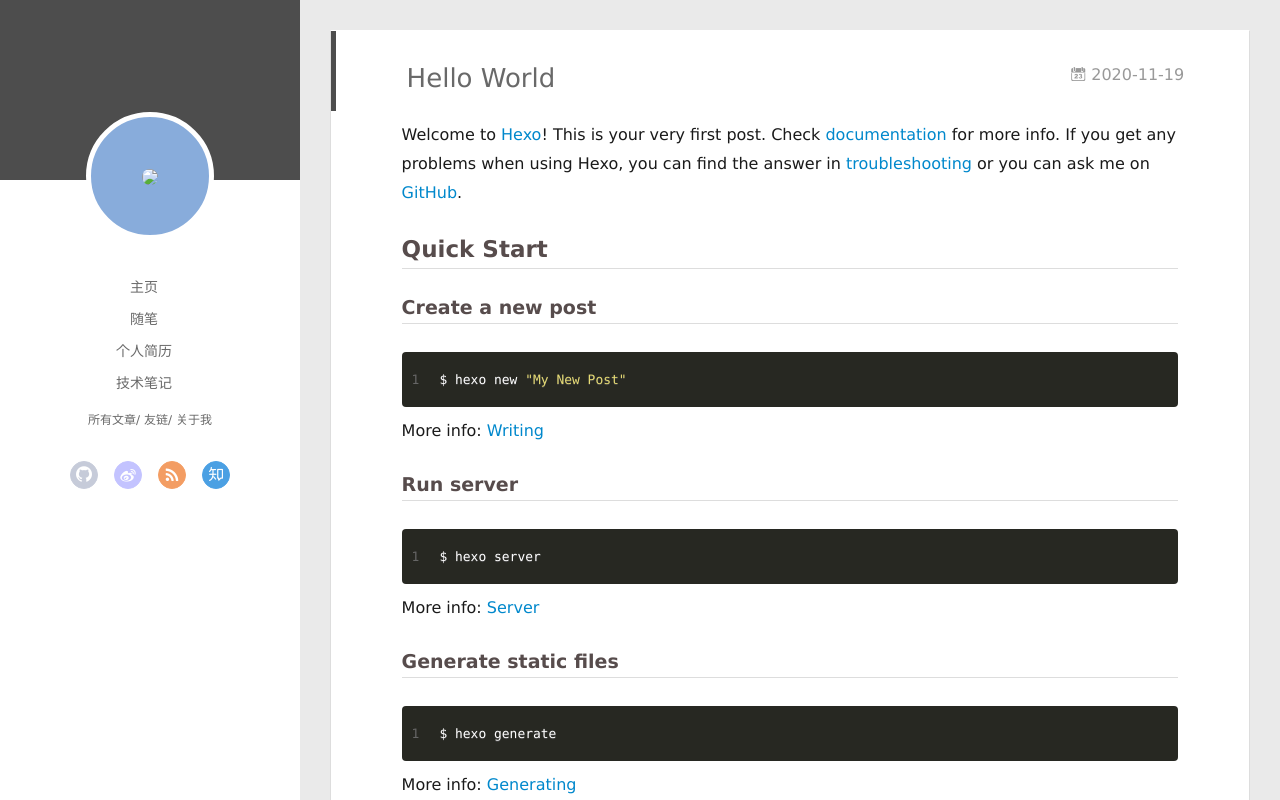
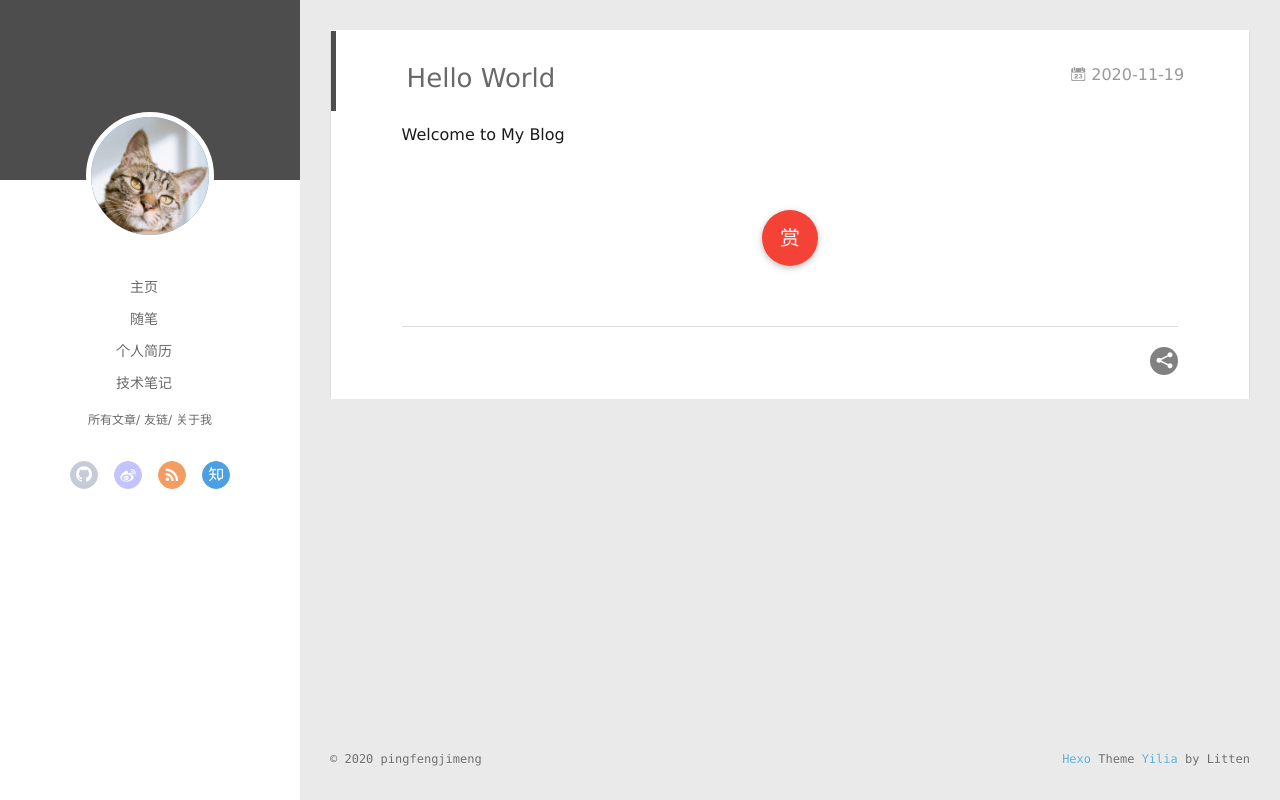
Before and after one commit to pingfengjimeng/pingfengjimeng.github.io, a plain HTML site: page 2020/11/19/hello-world/index.html in a window 1280 px wide. Drawn offline with Linux system fonts and the light colour scheme; no server answers.

Commit message:
Site updated: 2020-11-19 17:27:00

```diff
--- a/2020/11/19/hello-world/index.html
+++ b/2020/11/19/hello-world/index.html
@@ -47,7 +47,7 @@
 <div class="intrude-less">
 	<header id="header" class="inner">
 		<a href="/" class="profilepic">
-			<img src="/source/img/headimg20201119.jpg" class="js-avatar">
+			<img src="/img/headimg2020111901.jpg" class="js-avatar">
 		</a>
 		<hgroup>
 		  <h1 class="header-author"><a href="/"></a></h1>
@@ -109,7 +109,7 @@
 	<div class="intrude-less">
 		<header id="header" class="inner">
 			<div class="profilepic">
-				<img src="/source/img/headimg20201119.jpg" class="js-avatar">
+				<img src="/img/headimg2020111901.jpg" class="js-avatar">
 			</div>
 			<hgroup>
 			  <h1 class="header-author js-header-author"></h1>
@@ -186,21 +186,7 @@
 
     <div class="article-entry" itemprop="articleBody">
 
-        <p>Welcome to <a target="_blank" rel="noopener" href="https://hexo.io/">Hexo</a>! This is your very first post. Check <a target="_blank" rel="noopener" href="https://hexo.io/docs/">documentation</a> for more info. If you get any problems when using Hexo, you can find the answer in <a target="_blank" rel="noopener" href="https://hexo.io/docs/troubleshooting.html">troubleshooting</a> or you can ask me on <a target="_blank" rel="noopener" href="https://github.com/hexojs/hexo/issues">GitHub</a>.</p>
-<h2 id="Quick-Start"><a href="#Quick-Start" class="headerlink" title="Quick Start"></a>Quick Start</h2><h3 id="Create-a-new-post"><a href="#Create-a-new-post" class="headerlink" title="Create a new post"></a>Create a new post</h3><figure class="highlight bash"><table><tr><td class="gutter"><pre><span class="line">1</span><br></pre></td><td class="code"><pre><span class="line">$ hexo new <span class="string">&quot;My New Post&quot;</span></span><br></pre></td></tr></table></figure>
-
-<p>More info: <a target="_blank" rel="noopener" href="https://hexo.io/docs/writing.html">Writing</a></p>
-<h3 id="Run-server"><a href="#Run-server" class="headerlink" title="Run server"></a>Run server</h3><figure class="highlight bash"><table><tr><td class="gutter"><pre><span class="line">1</span><br></pre></td><td class="code"><pre><span class="line">$ hexo server</span><br></pre></td></tr></table></figure>
-
-<p>More info: <a target="_blank" rel="noopener" href="https://hexo.io/docs/server.html">Server</a></p>
-<h3 id="Generate-static-files"><a href="#Generate-static-files" class="headerlink" title="Generate static files"></a>Generate static files</h3><figure class="highlight bash"><table><tr><td class="gutter"><pre><span class="line">1</span><br></pre></td><td class="code"><pre><span class="line">$ hexo generate</span><br></pre></td></tr></table></figure>
-
-<p>More info: <a target="_blank" rel="noopener" href="https://hexo.io/docs/generating.html">Generating</a></p>
-<h3 id="Deploy-to-remote-sites"><a href="#Deploy-to-remote-sites" class="headerlink" title="Deploy to remote sites"></a>Deploy to remote sites</h3><figure class="highlight bash"><table><tr><td class="gutter"><pre><span class="line">1</span><br></pre></td><td class="code"><pre><span class="line">$ hexo deploy</span><br></pre></td></tr></table></figure>
-
-<p>More info: <a target="_blank" rel="noopener" href="https://hexo.io/docs/one-command-deployment.html">Deployment</a></p>
-
-
+        <p>Welcome to My Blog</p>
 
 
         <div class="page-reward">
--- /dev/null
+++ b/content.json
@@ -0,0 +1 @@
+[{"title":"Hello World","date":"2020-11-19T06:58:27.082Z","path":"2020/11/19/hello-world/","tags":[]}]
```
Also changed, not shown: archives/2020/11/index.html (+2 -2 lines), archives/2020/index.html (+2 -2 lines), archives/index.html (+2 -2 lines), index.html (+2 -2 lines), img/headimg2020111901.jpg (added).
